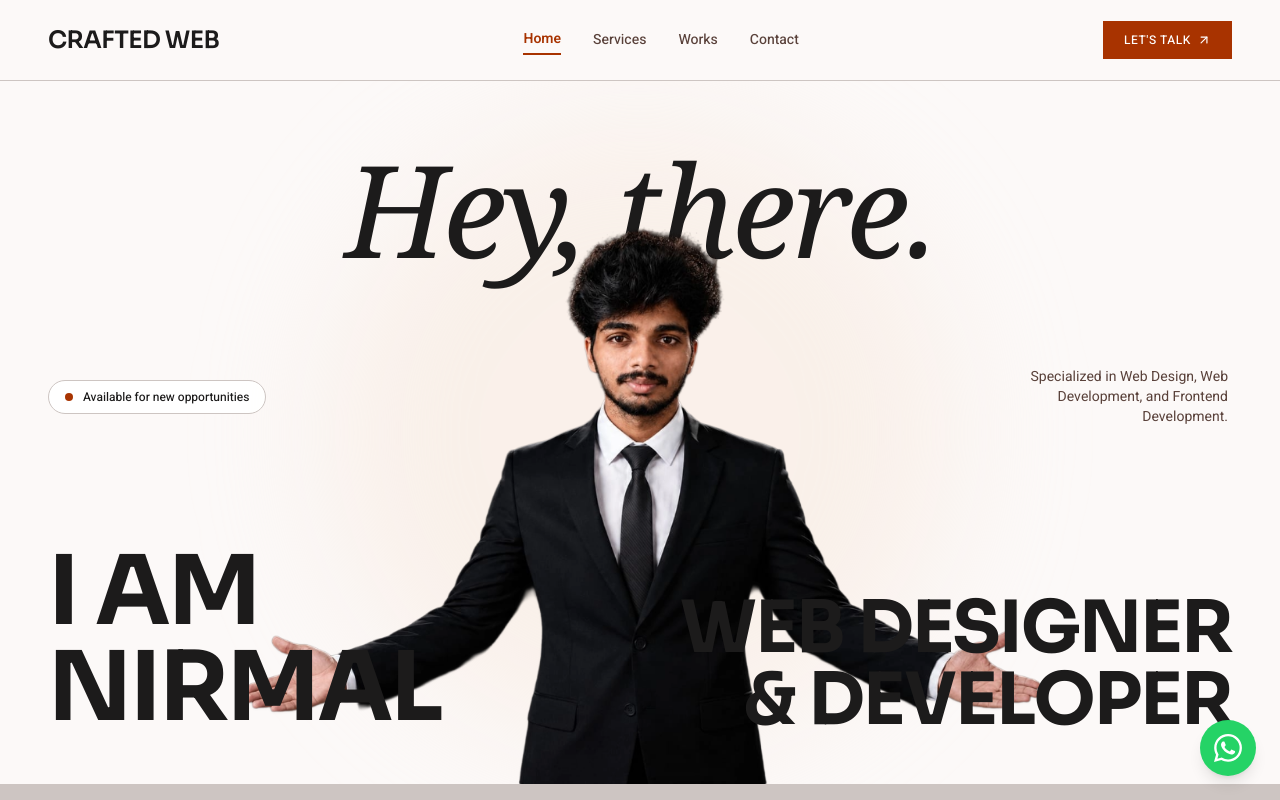
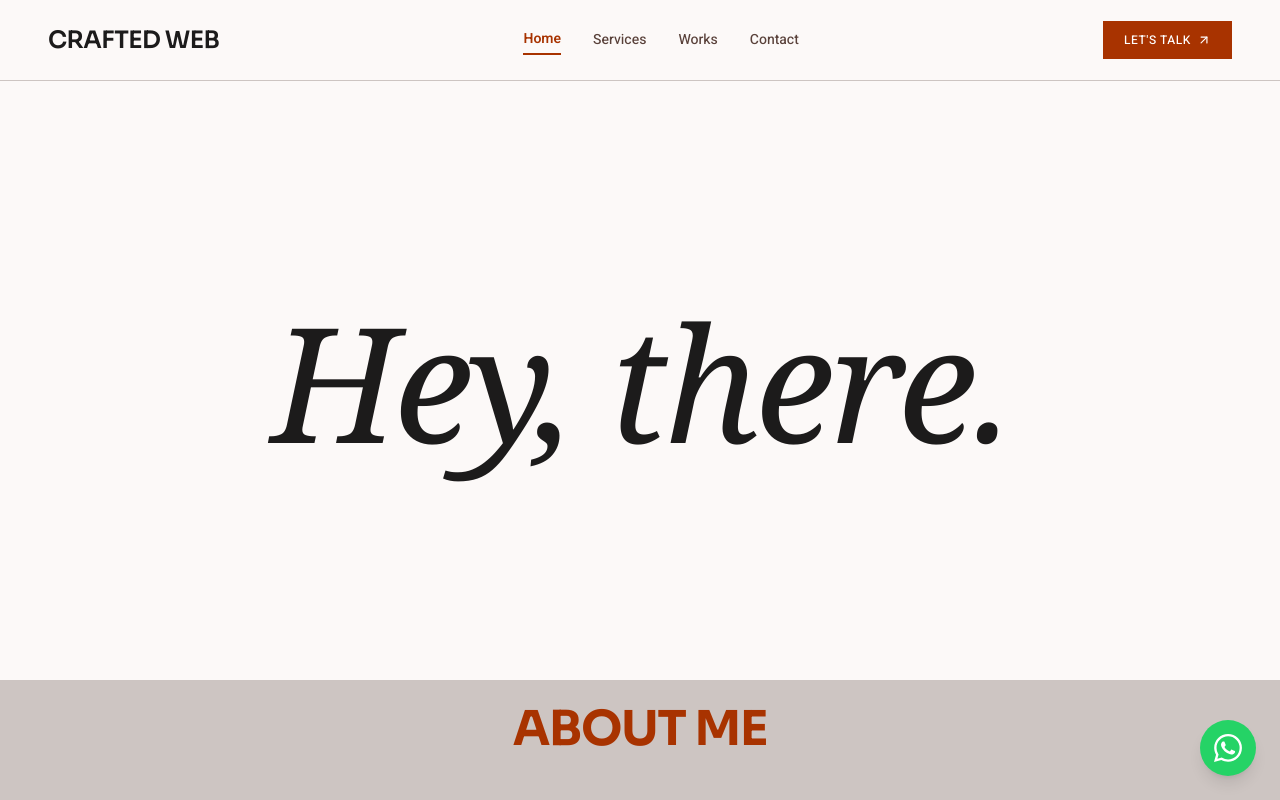
Before and after one commit to Nirmal0804/Freelancing-Portfolio, a Next.js app: page / in a window 1280 px wide. Shown: the top 800 px of the page. Built offline with nearby package versions, Linux system fonts and the light colour scheme.

Commit message:
style: simplify Hero section to blank canvas with centered Hey there text

```diff
--- a/components/home/HeroSection.tsx
+++ b/components/home/HeroSection.tsx
@@ -1,80 +1,14 @@
 import React from "react";
-import Image from "next/image";
 
 export const HeroSection: React.FC = () => {
   return (
     <section
-      className="relative w-full border-b border-[#cdc5c2] bg-background min-h-[82vh] lg:min-h-[88vh] flex flex-col justify-between overflow-hidden px-4 sm:px-6 md:px-8 lg:px-12 pt-8 sm:pt-12 pb-8 sm:pb-12"
+      className="relative w-full border-b border-[#cdc5c2] bg-background min-h-[60vh] sm:min-h-[70vh] lg:min-h-[75vh] flex items-center justify-center overflow-hidden px-4 sm:px-6 md:px-8 lg:px-12 py-16 sm:py-24 lg:py-32"
       aria-label="Hero Section"
     >
-      {/* Subtle Warm Ambient Glow behind the central portrait */}
-      <div
-        className="pointer-events-none absolute top-1/2 left-1/2 -translate-x-1/2 -translate-y-1/2 w-[320px] sm:w-[480px] lg:w-[620px] h-[320px] sm:h-[480px] lg:h-[620px] bg-[#f8e7dc]/50 rounded-full blur-3xl z-0"
-        aria-hidden="true"
-      />
-
-      {/* 1. TOP GREETING (Background Layer z-10) */}
-      <div className="w-full flex justify-center items-center pt-2 sm:pt-4 z-10">
-        <h1 className="font-serif italic font-normal text-5xl sm:text-6xl md:text-7xl lg:text-8xl xl:text-9xl text-on-surface text-center tracking-tight leading-none select-none">
-          Hey, there.
-        </h1>
-      </div>
-
-      {/* Central Portrait Cutout (Layer z-20 above 'Hey, there.' text) */}
-      <div className="absolute inset-x-0 bottom-0 top-12 sm:top-14 lg:top-10 mx-auto w-full max-w-[340px] sm:max-w-[500px] md:max-w-[600px] lg:max-w-[720px] xl:max-w-[800px] flex items-end justify-center pointer-events-none z-20">
-        <div className="relative w-full h-[82%] sm:h-[88%] lg:h-[94%] flex items-end justify-center">
-          <Image
-            src="/images/nirmal-hero-cutout.png"
-            alt="Nirmal — Founder & Developer at Crafted Web"
-            fill
-            priority
-            sizes="(max-width: 768px) 340px, (max-width: 1024px) 600px, 800px"
-            className="object-contain object-bottom drop-shadow-sm"
-          />
-        </div>
-      </div>
-
-      {/* 2. MIDDLE ROW: Availability (Left) & Specialization (Right) (Layer z-30) */}
-      <div className="relative w-full my-auto py-6 sm:py-8 grid grid-cols-1 sm:grid-cols-2 lg:grid-cols-12 items-center gap-6 sm:gap-8 z-30">
-        {/* Left: Availability Badge */}
-        <div className="lg:col-span-4 flex justify-start items-center">
-          <div className="inline-flex items-center gap-2.5 px-4 py-2 rounded-full bg-surface-container-lowest/95 border border-[#cdc5c2] shadow-xs backdrop-blur-xs">
-            <span className="w-2 h-2 rounded-full bg-primary shrink-0 animate-pulse" />
-            <span className="font-sans text-xs font-medium text-on-surface tracking-normal">
-              Available for new opportunities
-            </span>
-          </div>
-        </div>
-
-        {/* Center: Spacing column for desktop grid balance */}
-        <div className="lg:col-span-4 hidden lg:block pointer-events-none" />
-
-        {/* Right: Specialization Text */}
-        <div className="lg:col-span-4 flex justify-start sm:justify-end items-center">
-          <p className="font-sans text-xs sm:text-sm text-on-surface-variant leading-relaxed max-w-[240px] sm:max-w-[260px] text-left sm:text-right bg-background/80 lg:bg-transparent backdrop-blur-xs lg:backdrop-blur-none p-1 rounded-sm">
-            Specialized in Web Design, Web Development, and Frontend Development.
-          </p>
-        </div>
-      </div>
-
-      {/* 3. BOTTOM ROW: Identity (Left) & Role / Positioning (Right) (Layer z-30) */}
-      <div className="w-full grid grid-cols-1 sm:grid-cols-2 items-end justify-between gap-6 sm:gap-8 pt-4 sm:pt-6 z-30 pointer-events-none">
-        {/* Left: Main Identity Statement */}
-        <div className="flex flex-col justify-end text-left pointer-events-auto">
-          <h2 className="font-heading font-black text-4xl sm:text-5xl md:text-6xl lg:text-7xl xl:text-8xl text-on-surface uppercase tracking-tight leading-[0.88]">
-            <span className="block">I AM</span>
-            <span className="block">NIRMAL</span>
-          </h2>
-        </div>
-
-        {/* Right: Role / Positioning Statement */}
-        <div className="flex flex-col justify-end text-left sm:text-right pointer-events-auto">
-          <h2 className="font-heading font-black text-3xl sm:text-4xl md:text-5xl lg:text-6xl xl:text-7xl text-on-surface uppercase tracking-tight leading-[0.92]">
-            <span className="block">WEB DESIGNER</span>
-            <span className="block">&amp; DEVELOPER</span>
-          </h2>
-        </div>
-      </div>
+      <h1 className="font-serif italic font-normal text-6xl sm:text-7xl md:text-8xl lg:text-9xl xl:text-[10rem] text-on-surface text-center tracking-tight leading-none select-none">
+        Hey, there.
+      </h1>
     </section>
   );
 };
```
